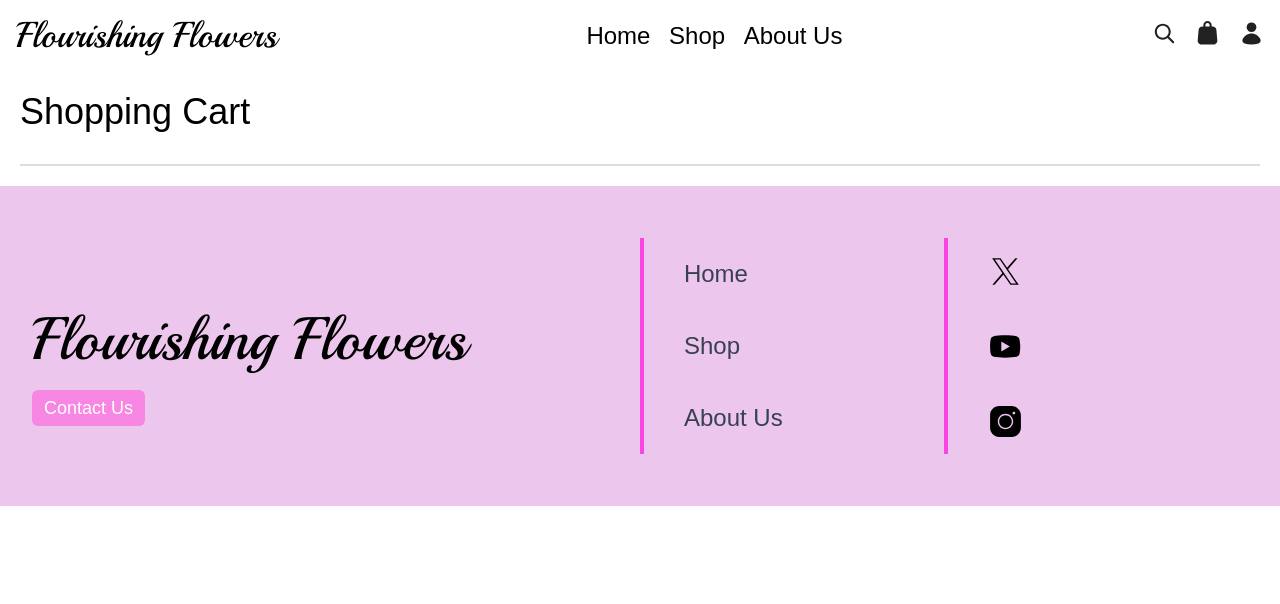
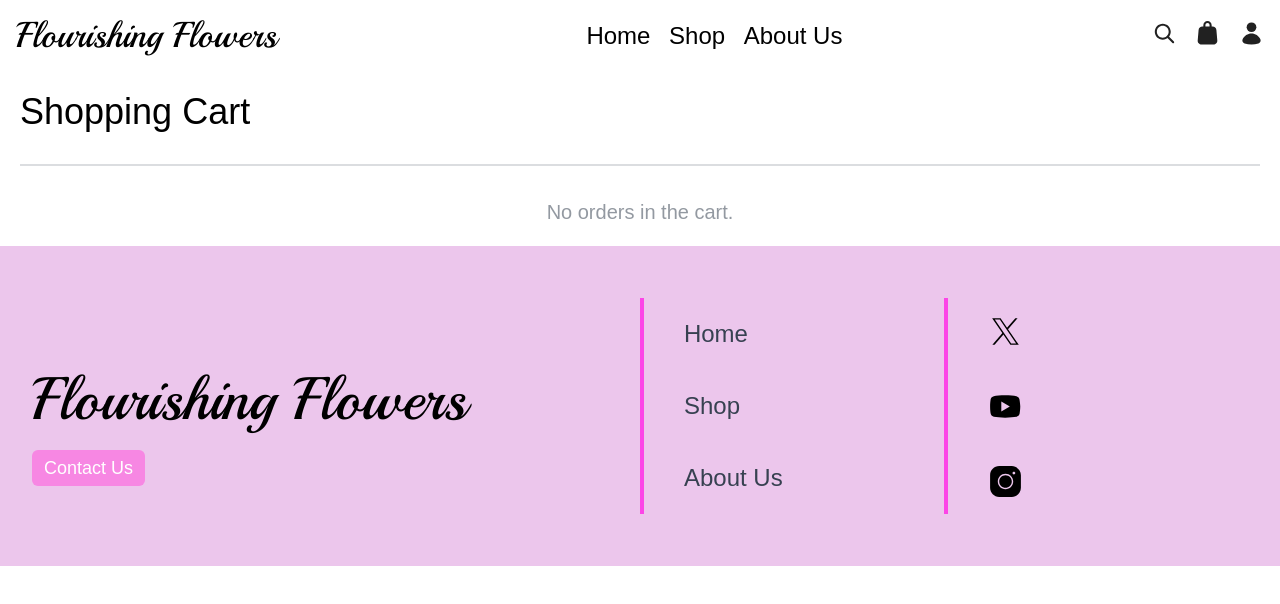
Before and after one commit to robertchapmanrlc/flourishing-flowers, a Next.js app: page /shopping-cart in a window 1280 px wide. Shown: the top 604 px of the page. Built offline with nearby package versions, Linux system fonts and the light colour scheme; a web font is replaced by a local one.

Commit message:
A message will be displayed when there are no items in the cart

```diff
--- a/src/app/shopping-cart/page.tsx
+++ b/src/app/shopping-cart/page.tsx
@@ -1,3 +1,4 @@
+import OrderList from "@/components/order-list";
 
 
 export default function ShoppingCart() {
@@ -5,6 +6,7 @@ export default function ShoppingCart() {
     <main className="w-full py-5 px-5 flex flex-col justify-start items-center gap-y-8">
       <h1 className="w-full text-left font-pokova text-4xl">Shopping Cart</h1>
       <div className="w-full h-[2px] bg-gray-600/20" />
+      <OrderList orderItems={[]} />
     </main>
   );
 }
--- /dev/null
+++ b/src/components/order-list.tsx
@@ -0,0 +1,15 @@
+import { Order } from "@/types/types";
+
+interface OrderListProps {
+  orderItems: Order[];
+}
+
+export default function OrderList({ orderItems }: OrderListProps) {
+  return (
+    <ul>
+      {orderItems.length === 0 && (
+        <p className=" font-pokova text-xl text-gray-600/60">No orders in the cart.</p>
+      )}
+    </ul>
+  );
+}
--- a/src/components/product-list.tsx
+++ /dev/null
@@ -1,26 +0,0 @@
-import ProductCard from "./product-card";
-import { Card } from '../types/types'
-
-interface ProductListProps {
-  content: {
-    label: string;
-    cards: Card[];
-  };
-}
-
-function ProductList({ content }: ProductListProps) {
-  return (
-    <div className="w-full">
-      <h2 className="text-2xl font-lexend font-bold tracking-tight text-gray-900">
-        {content.label}
-      </h2>
-      <div className="mt-3 flex justify-start items-center overflow-x-auto gap-x-4 md:grid md:gap-x-6 md:grid-cols-2 lg:grid-cols-4 xl:gap-x-8">
-        {content.cards.map((card, i) => (
-          <ProductCard key={i} card={card} />
-        ))}
-      </div>
-    </div>
-  );
-}
-
-export default ProductList;
```
